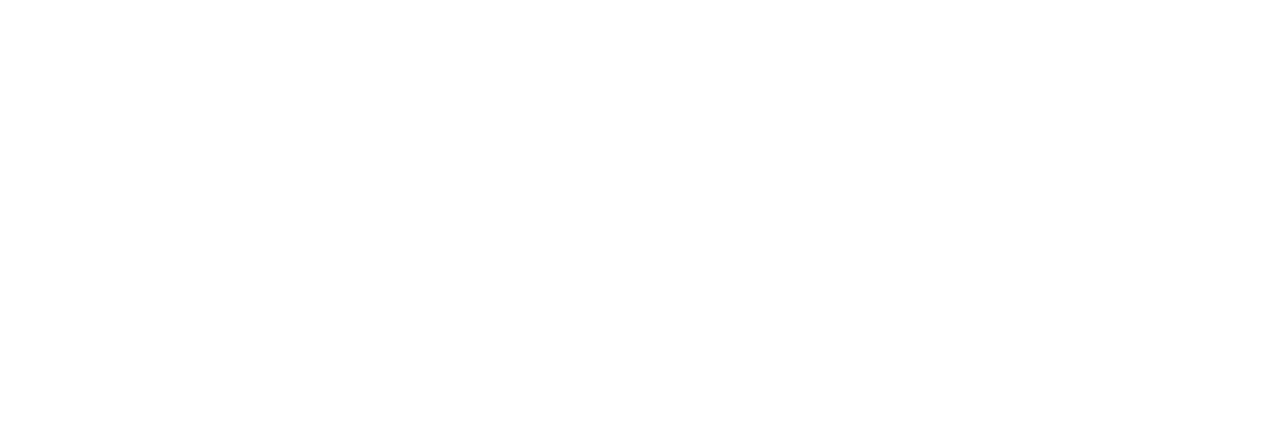
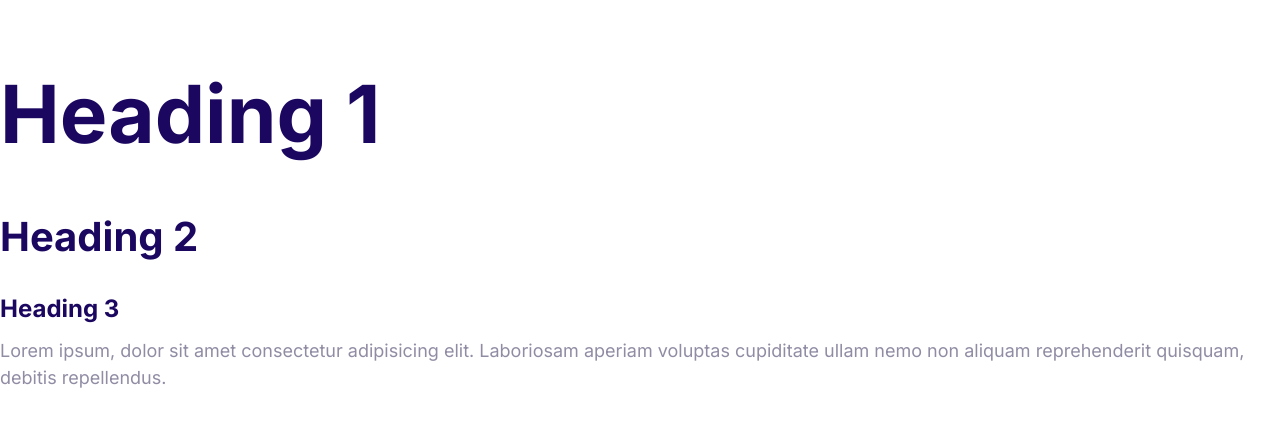
Before and after one commit to reynellb91/moshify, a plain HTML site: page index.html in a window 1280 px wide. Drawn offline with Linux system fonts and the light colour scheme.

Commit message:
Define the style for the fonts.

```diff
--- a/css/styles.css
+++ b/css/styles.css
@@ -5,6 +5,59 @@
   --color-secondary: #00d9ff;
   --color-accent: #ff3400;
   /* font colors */
-  --color-headings: #1b0706;
+  --color-headings: #1b0760;
   --color-body: #918ca4;
 }
+
+html {
+  font-size: 62.5%;
+}
+
+/* define font family */
+body {
+  font-family: "Inter", Arial, Helvetica, sans-serif;
+  font-size: 2.4rem;
+  line-height: 1.5;
+  color: var(--color-body);
+}
+
+h1,
+h2,
+h3 {
+  color: var(--color-headings);
+  margin-bottom: 1rem;
+}
+
+h1 {
+  font-size: 7rem;
+}
+
+h2 {
+  font-size: 4rem;
+}
+
+h3 {
+  font-size: 3rem;
+}
+
+p {
+  margin-top: 0;
+}
+
+@media screen and (min-width: 1024px) {
+  body {
+    font-size: 1.8rem;
+  }
+
+  h1 {
+    font-size: 8rem;
+  }
+
+  h2 {
+    font-size: 4rem;
+  }
+
+  h3 {
+    font-size: 2.4rem;
+  }
+}
--- a/index.html
+++ b/index.html
@@ -4,8 +4,22 @@
     <meta charset="UTF-8" />
     <meta name="viewport" content="width=device-width, initial-scale=1.0" />
     <title>Moshify</title>
+    <link rel="preconnect" href="https://fonts.gstatic.com" />
+    <link
+      href="https://fonts.googleapis.com/css2?family=Inter:wght@400;700&display=swap"
+      rel="stylesheet"
+    />
     <link rel="stylesheet" href="css/normalize.css" />
     <link rel="stylesheet" href="css/styles.css" />
   </head>
-  <body></body>
+  <body>
+    <h1>Heading 1</h1>
+    <h2>Heading 2</h2>
+    <h3>Heading 3</h3>
+    <p>
+      Lorem ipsum, dolor sit amet consectetur adipisicing elit. Laboriosam
+      aperiam voluptas cupiditate ullam nemo non aliquam reprehenderit quisquam,
+      debitis repellendus.
+    </p>
+  </body>
 </html>
```
